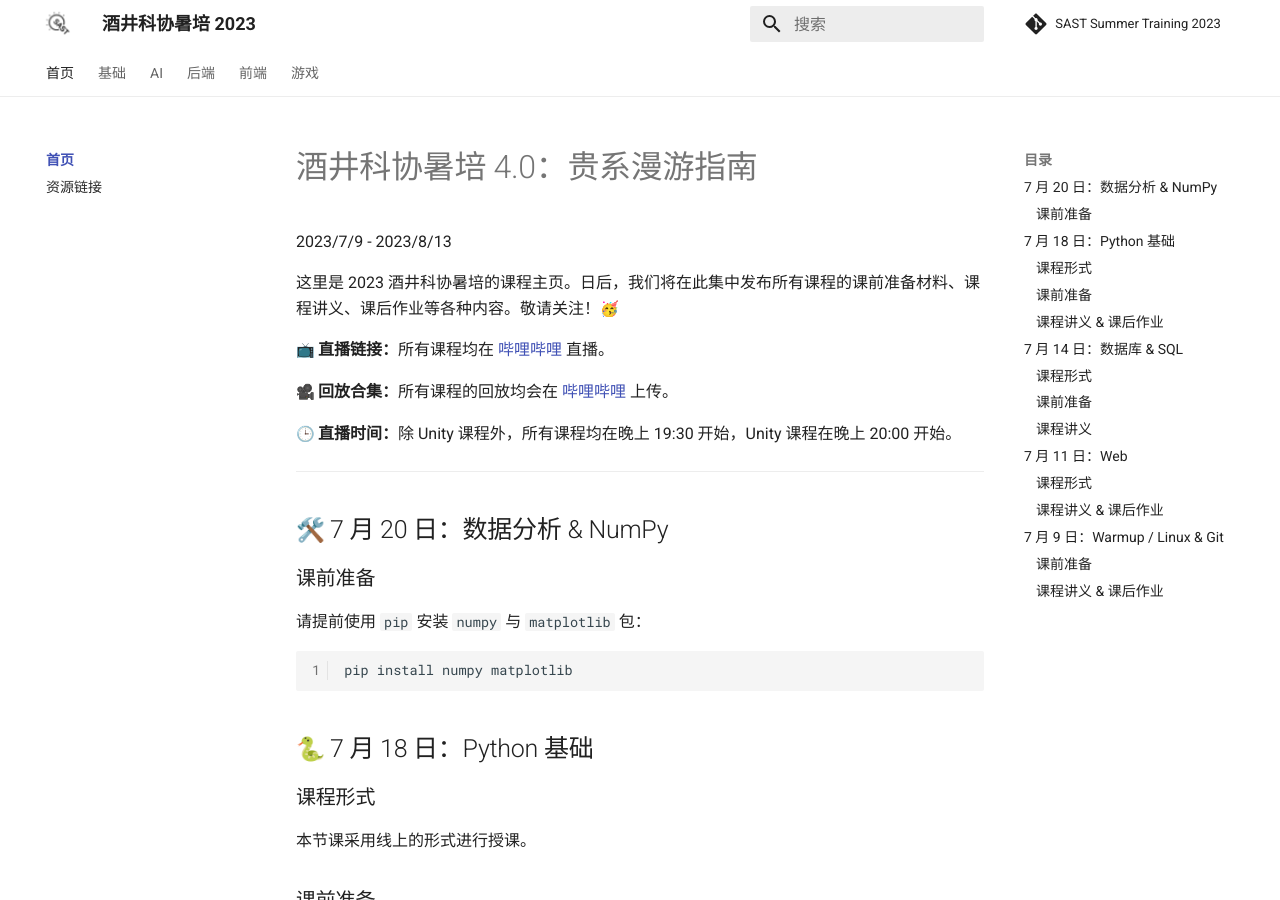
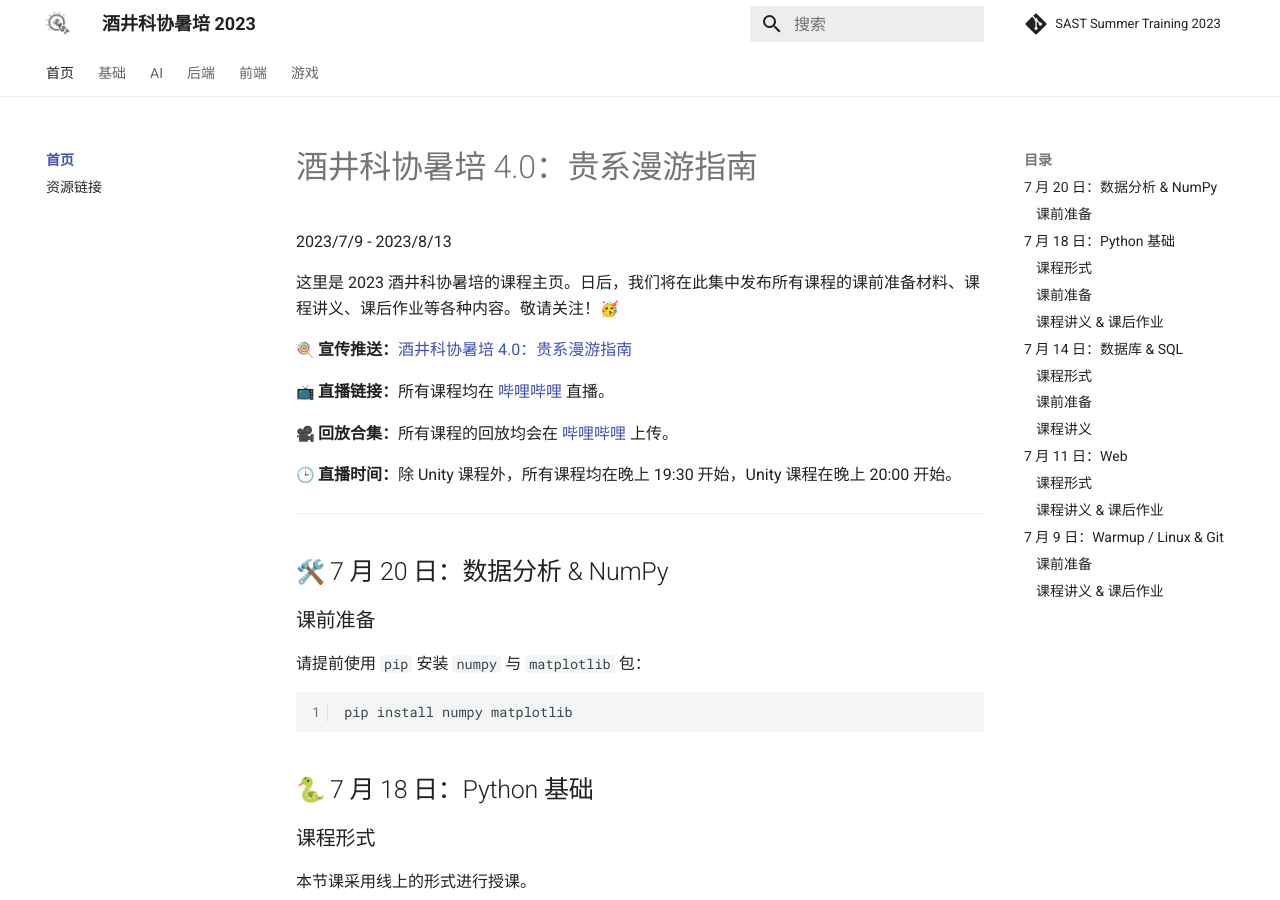
Before and after one commit to sast-summer-training-2023/sast-summer-training-2023.github.io, an MkDocs documentation site: the page built from docs/index.md, in a window 1280 px wide and 900 px high. Built offline with MkDocs 1.6.1 and Material for MkDocs 9.7.7, drawn with Linux system fonts in a browser that asks for light colours; emoji names are drawn with the system emoji font; comment, search, counter and statistics services are not loaded.

Commit message:
feat: add wechat post link

```diff
--- a/docs/index.md
+++ b/docs/index.md
@@ -3,6 +3,8 @@
 2023/7/9 - 2023/8/13
 
 这里是 2023 酒井科协暑培的课程主页。日后，我们将在此集中发布所有课程的课前准备材料、课程讲义、课后作业等各种内容。敬请关注！:partying_face:
+
+:lollipop: **宣传推送：**[酒井科协暑培 4.0：贵系漫游指南](https://mp.weixin.qq.com/s/2b163EGSt4KyYjDavOPyzQ)
 
 :tv: **直播链接：**所有课程均在 [哔哩哔哩](https://live.bilibili.com/22238700) 直播。
 
```
